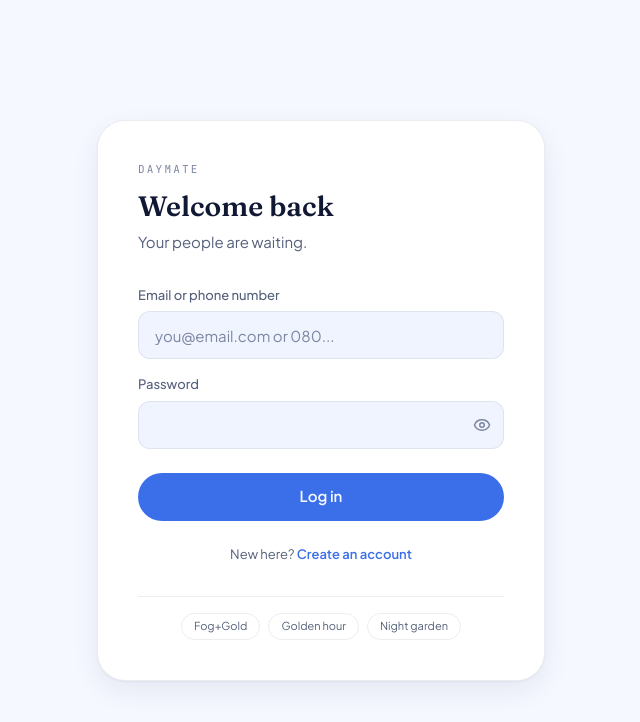
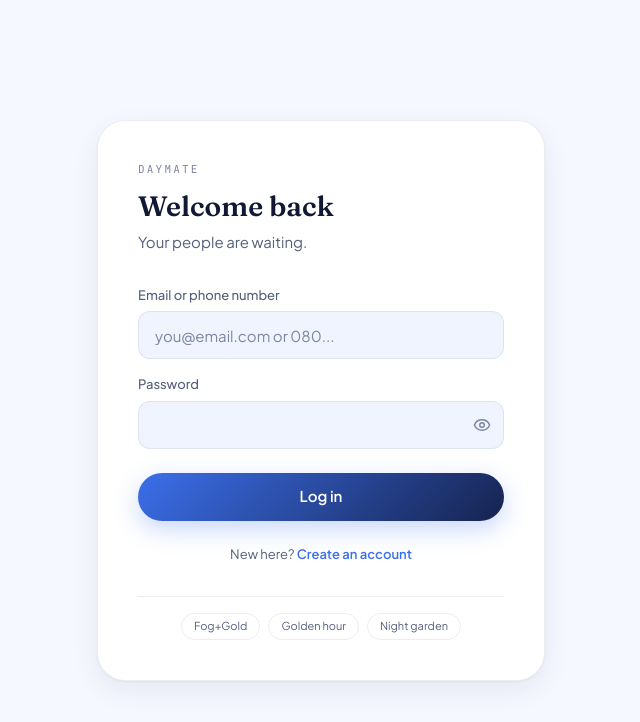
Before and after one commit to Sanmidaniels07/DayMate, a Next.js app: page /login in a window 1280 px wide. Shown: the top 722 px of the page, without its empty margins (319-959 px from the left). Built offline with nearby package versions, Linux system fonts and the light colour scheme; no server answers.

Commit message:
cover-upload-fix

```diff
--- a/src/app/(app)/onboarding/page.tsx
+++ b/src/app/(app)/onboarding/page.tsx
@@ -33,12 +33,15 @@ export default function OnboardingPage() {
       <div className="flex items-center justify-center gap-2">
         {STEPS.map((label, i) => {
           const n = i + 1;
+          const filled = n <= step;
           return (
             <div key={label} className="flex flex-1 flex-col items-center gap-1.5">
               <motion.span
-                className={`h-1.5 w-full rounded-full ${
-                  n === step ? 'bg-accent' : n < step ? 'bg-accent/50' : 'bg-black/10'
-                }`}
+                className="h-1.5 w-full rounded-full bg-black/10"
+                style={filled ? {
+                  background: 'linear-gradient(135deg, var(--accent), var(--charcoal))',
+                  opacity: n < step ? 0.5 : 1,
+                } : undefined}
                 layout transition={{ duration: 0.3 }}
               />
               <span className={`text-[10px] font-medium uppercase tracking-wide ${
--- a/src/app/(app)/u/[username]/page.tsx
+++ b/src/app/(app)/u/[username]/page.tsx
@@ -141,7 +141,7 @@ export default function ProfilePage({
       <div className="card overflow-hidden !p-0">
         <div className="relative h-56 w-full overflow-hidden sm:h-64">
           {hasCover ? (
-            <img src={coverSrc!} alt="" className="size-full object-cover" />
+            <img key={coverSrc} src={coverSrc!} alt="" className="size-full object-cover" />
           ) : (
             <div
               className="size-full"
--- a/src/components/ui/button.tsx
+++ b/src/components/ui/button.tsx
@@ -4,7 +4,7 @@ import { forwardRef, type ButtonHTMLAttributes } from 'react';
 type Variant = 'primary' | 'celebrate' | 'ghost' | 'danger';
 
 const styles: Record<Variant, string> = {
-  primary: 'bg-accent text-[var(--ink-on-dark)] hover:bg-[var(--accent-hover)]',
+  primary: 'text-white hover:opacity-90 shadow-[0_8px_24px_rgba(59,111,234,0.28)]',
   celebrate: 'bg-celebrate text-[#3a2c10] hover:brightness-95',
   ghost: 'bg-transparent text-ink border border-[var(--hairline)] hover:bg-black/[0.03]',
   danger: 'bg-transparent text-danger border border-[var(--danger)]/30 hover:bg-[var(--danger)]/5',
@@ -16,7 +16,7 @@ interface Props extends ButtonHTMLAttributes<HTMLButtonElement> {
 }
 
 export const Button = forwardRef<HTMLButtonElement, Props>(function Button(
-  { variant = 'primary', loading, disabled, children, className = '', ...rest },
+  { variant = 'primary', loading, disabled, children, className = '', style, ...rest },
   ref,
 ) {
   return (
@@ -26,6 +26,10 @@ export const Button = forwardRef<HTMLButtonElement, Props>(function Button(
       className={`inline-flex h-12 items-center justify-center gap-2 rounded-[var(--radius-pill)] px-6
         text-[15px] font-semibold transition-all active:scale-[0.98]
         disabled:opacity-50 disabled:pointer-events-none ${styles[variant]} ${className}`}
+      style={{
+        ...(variant === 'primary' ? { background: 'linear-gradient(135deg, var(--accent), var(--charcoal))' } : {}),
+        ...style,
+      }}
       {...rest}
     >
       {loading && (
--- a/src/hooks/use-cover-upload.ts
+++ b/src/hooks/use-cover-upload.ts
@@ -31,7 +31,7 @@ export function useCoverUpload() {
 
       await api('/profiles/me/cover/confirm', {
         method: 'POST',
-        body: JSON.stringify({ publicId: cloud.public_id }),
+        body: JSON.stringify({ publicId: cloud.public_id, version: cloud.version }),
       });
 
       return cloud.public_id as string;
```
